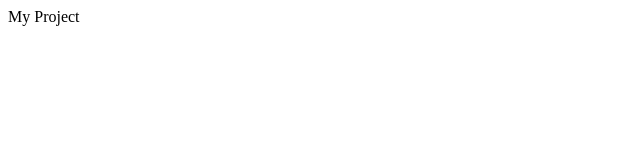
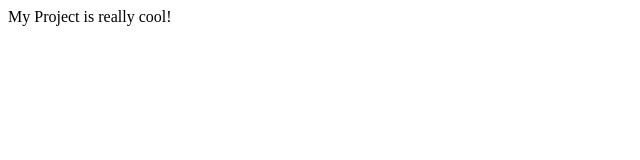
Before and after one commit to jgrzymkowski/Page-Title, a plain HTML site: page index.html in a window 1280 px wide. Shown: the whole page, without its empty margins (0-640 px from the left). Drawn offline with Linux system fonts and the light colour scheme.

Commit message:
Created using Popcode: https://popcode.org

```diff
--- a/index.html
+++ b/index.html
@@ -2,7 +2,7 @@
         <title>Page Title</title>
     <style></style></head>
     <body>
-        My Project
+        My Project is really cool!
 
 
 </body></html>
```
